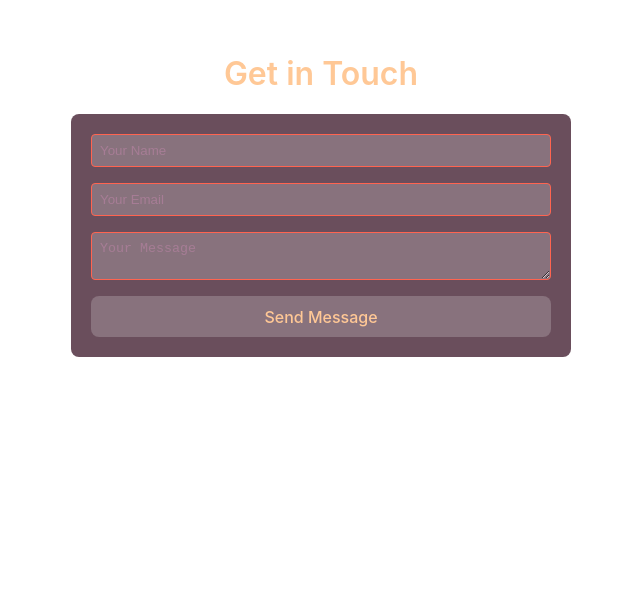
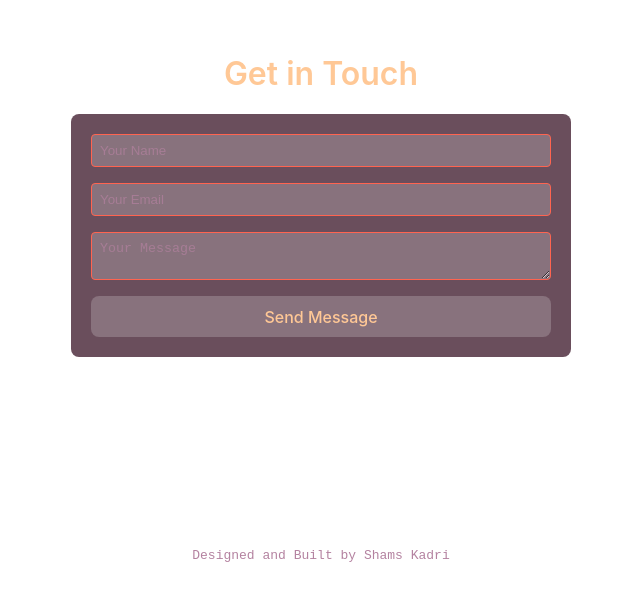
Before and after one commit to skadri342/react-app-portfolio, a React (Vite) app: page / in a window 1280 px wide. Shown: the part 2916-3507 px from the top of the page, without its empty margins (319-959 px from the left). Before the commit the page ends 3437 px from the top, so only its background shows below. Built offline with nearby package versions, Linux system fonts and the light colour scheme; no server answers.

Commit message:
added page footer

```diff
--- a/src/css/App.css
+++ b/src/css/App.css
@@ -159,7 +159,7 @@ main {
 }
 
 .app-header.scrolled {
-  background-color: rgba(42, 35, 60, 1);
+  background-color: rgba(36, 29, 46, 1);
   box-shadow: 0 2px 4px rgba(0, 0, 0, 0.2);
 }
 
@@ -504,6 +504,10 @@ h2 {
   font-family: var(--font-mono);
   font-size: var(--fz-xs);
   color: rgb(180, 130, 160);
+  background-color: rgba(255, 255, 255, 0.1);
+  width: fit-content;
+  border-radius: 4px;
+  padding-right: 4px;
 }
 
 .skills-list li::before {
@@ -914,6 +918,14 @@ h2 {
   margin-top: 1rem;
 }
 
+.featured-project:nth-child(odd) .technologies {
+  justify-content: flex-end;
+}
+
+.featured-project:nth-child(even) .technologies {
+  justify-content: flex-start;
+}
+
 .tech-tag {
   display: inline-block;
   padding: 0.25rem 0.5rem;
@@ -1086,3 +1098,33 @@ button {
 button:hover {
   background-color: rgba(255, 255, 255, 0.3);
 }
+
+footer p {
+  display: flex;
+  justify-content: space-around;
+}
+
+footer a {
+  display: flex;
+  -webkit-box-pack: center;
+  justify-content: center;
+  -webkit-box-align: center;
+  align-items: center;
+  flex-direction: column;
+  height: auto;
+  min-height: 70px;
+  padding: 15px;
+  text-align: center;
+  -webkit-font-smoothing: antialiased;
+  font-family: var(--font-mono);
+  font-size: var(--fz-xs);
+  line-height: 1.3;
+  text-decoration: none;
+  text-decoration-skip-ink: auto;
+  color: rgb(180, 130, 160);
+  width: fit-content;
+}
+
+footer a:hover {
+  color: rgb(255, 100, 80);
+}
--- a/src/pages/App.jsx
+++ b/src/pages/App.jsx
@@ -52,7 +52,7 @@ function App() {
       institution: "Toronto Metropolitan University",
       duration: "2020 - 2025",
       major: "Bachelor of Engineering in Computer Engineering - Co-op",
-      description: "Focused on software engineering, microcontrollers, system design and data structures. Participated in various labs and practical hands on experience. Completed capstone project on Medical Image Diagnosis Tool using AI and Machine Learning."
+      description: "Focused on software engineering, microcontrollers, system design and data structures. Participated in various labs with practical hands on experience. Completed capstone project on Medical Image Diagnosis Tool using AI and Machine Learning."
     },
     {
       institution: "Cisco Networking Academy",
@@ -388,6 +388,12 @@ function App() {
             {submitStatus === 'error' && <p>Error sending message. Please try again.</p>}
           </section>
         </main>
+
+        <footer>
+          <div id = "footer" className='app-footer'>
+            <p><a href='https://github.com/skadri342/react-app-portfolio'>Designed and Built by Shams Kadri</a></p>
+          </div>
+        </footer>
       </div>
     </div>
   );
```
